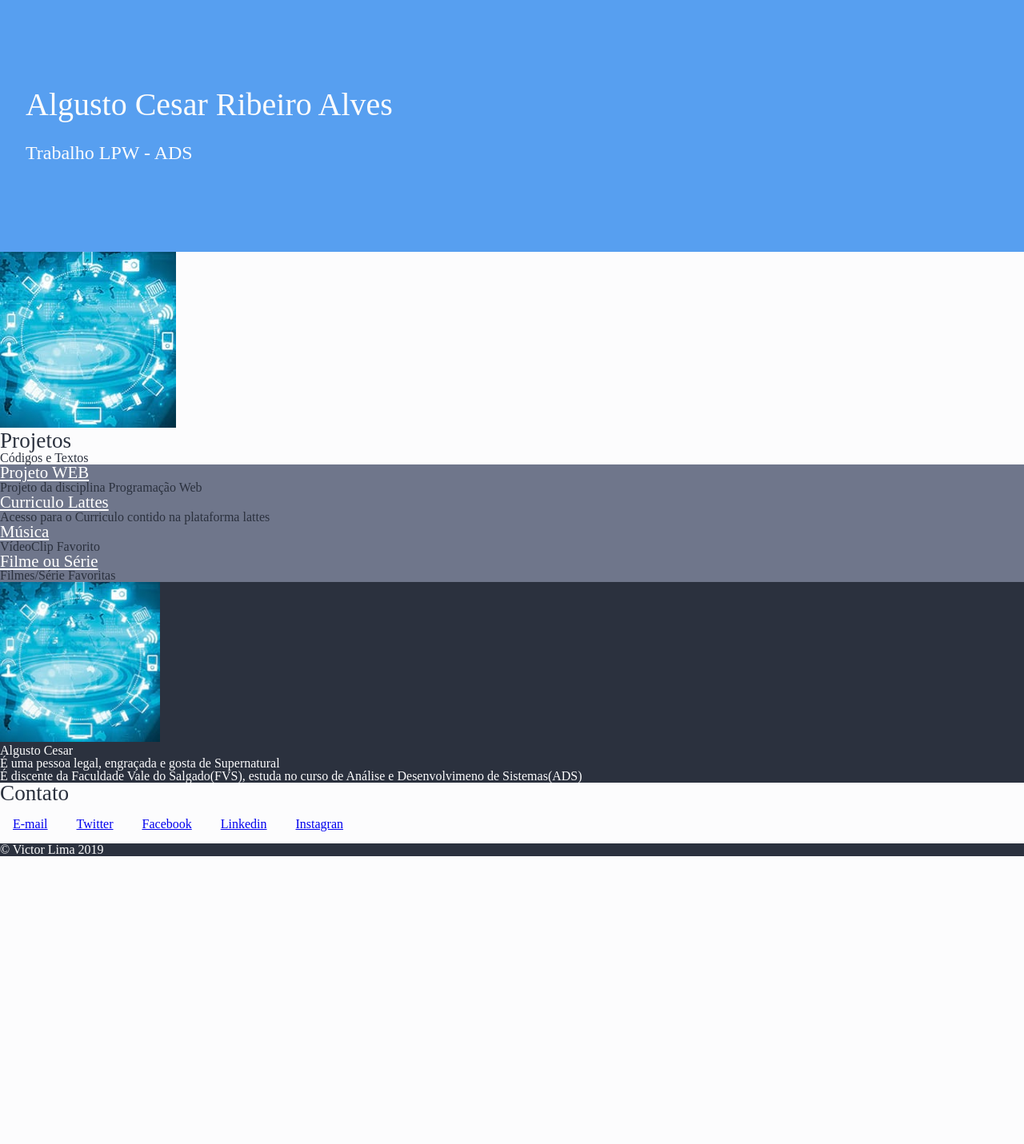
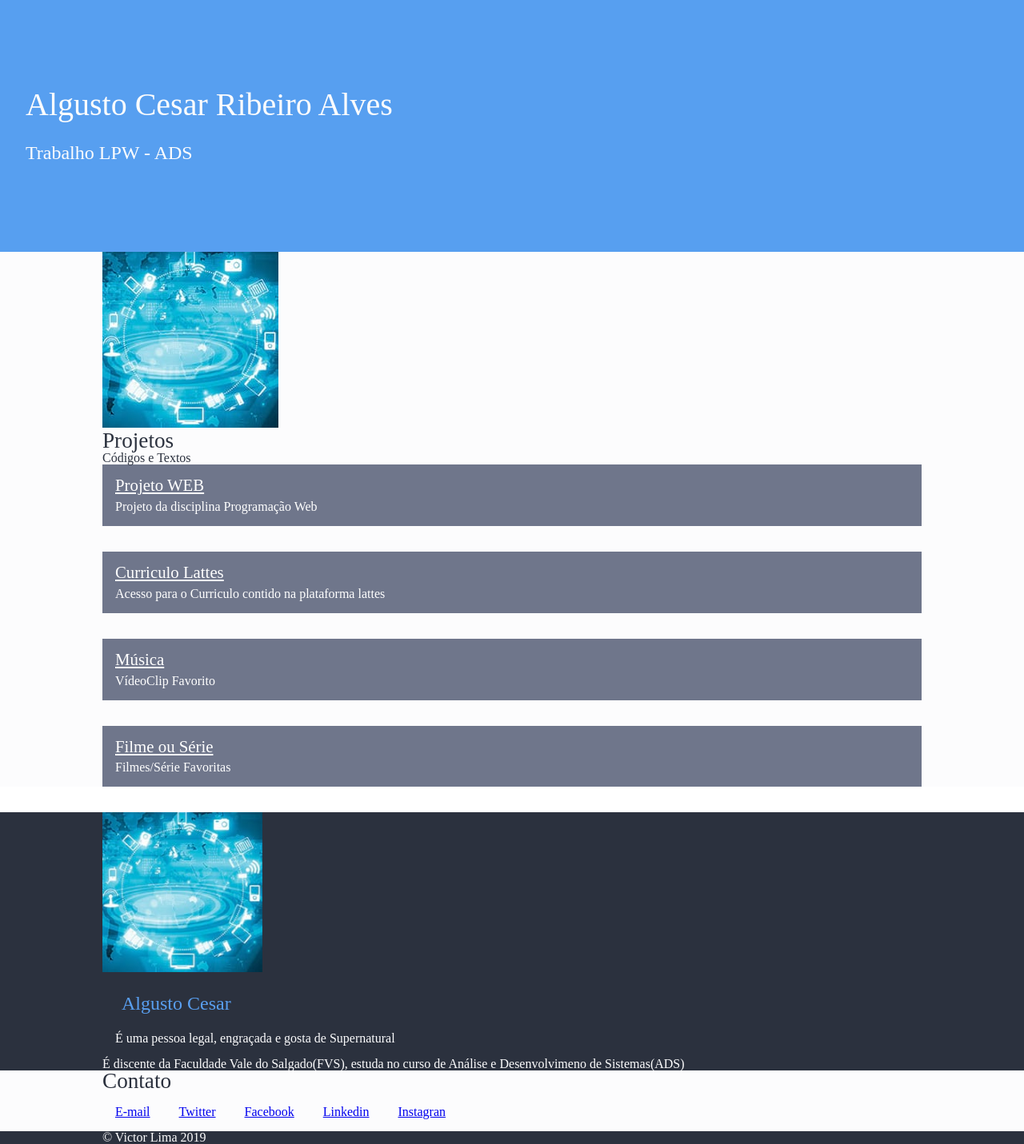
Before and after one commit to victorlima395/AulasProgramacaoWeb, a PHP site: page / in a window 1280 px wide. Shown: the part 17-1448 px from the top of the page at 80% size. Before the commit the page ends 1088 px from the top, so only its background shows below. Run offline with PHP 8.4, Linux system fonts and the light colour scheme.

Commit message:
Melhorias nas seções
Alterações nas linhas, parágrafos, links, bordas, paddings e margins.

```diff
--- a/Index.html
+++ b/Index.html
@@ -28,6 +28,7 @@
 
 
     </header>
+
     <section class="identificacao">
 
         <h1>Algusto Cesar Ribeiro Alves</h1>
@@ -35,7 +36,7 @@
 
     </section>
 
-    <section id="projetos" class="claras" >
+    <section id="projetos" class="claras container">
 
         <img src="Imagens/tecnologia.jpg" alt="Imagem que apresenta diversos iténs presente na tecnologia">
         <h3>Projetos</h3>
@@ -58,8 +59,7 @@
             </li>
 
             <li>
-                <a href="https://www.redecanais.click/watch.php?vid=fd59ced75"
-                    target="_blank"> Filme ou Série</a>
+                <a href="https://www.redecanais.click/watch.php?vid=fd59ced75" target="_blank"> Filme ou Série</a>
                 <p>Filmes/Série Favoritas</p>
             </li>
 
@@ -67,17 +67,18 @@
     </section>
 
 
-    <section id="sobre" class="escuras">
+    <section id="sobre" class="escuras container">
 
         <img alt="Foto de Algusto" src="Imagens/tecnologia.jpg">
-        <p>Algusto Cesar</p>
-        <p>É uma pessoa legal, engraçada e gosta de Supernatural</p>
+        <p class="bio">Algusto Cesar</p>
+        <p class= "text">É uma pessoa legal, engraçada e gosta de Supernatural</p>
         <p>É discente da Faculdade Vale do Salgado(FVS), estuda no curso de Análise e Desenvolvimeno de Sistemas(ADS)
         </p>
 
     </section>
+</section>
 
-    <section id="contato" class="claras">
+    <section id="contato" class="claras container">
         <h3>Contato</h3>
 
         <ul>
@@ -90,7 +91,7 @@
         </ul>
     </section>
 
-    <footer class="escuras">
+    <footer class="escuras container">
 
         <p>© Victor Lima 2019</p>
 
@@ -127,6 +128,4 @@
 
 </body>
 
-
-
 </html>
--- a/estilos/blog.css
+++ b/estilos/blog.css
@@ -1,6 +1,12 @@
 body {
     font-family: Helvetica, sans-serif;
 
+}
+
+header {
+    border-bottom: 1px solid #ccc;
+    padding-top: 1em;
+    padding-bottom: 1em;
 }
 
 header li {
@@ -16,6 +22,11 @@ header li {
 .container {
     padding-left: 10%;
     padding-right: 10%;
+}
+
+section {
+    padding-top: 2em;
+    padding-bottom: 2em;
 }
 
 .identificacao {
@@ -36,6 +47,7 @@ header li {
 
 section h3{
     font-size: 1.7em;
+
 }
 
 header li a{
@@ -57,14 +69,31 @@ header li a{
 
 .styleprojetos li {
     background-color: #6f768b;
+    padding: 1em;
+    margin-bottom: 2em;
 
     }
 
 .styleprojetos li a {
     color: #fff;
     font-size: 1.3em;
+    }
+    .styleprojetos li p {
+        color: #fff;
+        margin-top: 0.5em;
+    }
 
-    }
+#sobre p.bio {
+    color: #599ff0;
+    font-size: 1.5em;
+    margin: 1em;
+}
+
+#sobre p.text {
+    margin: 1em;
+
+}
+
 
 #sobre img{
      width: 200px;
```
